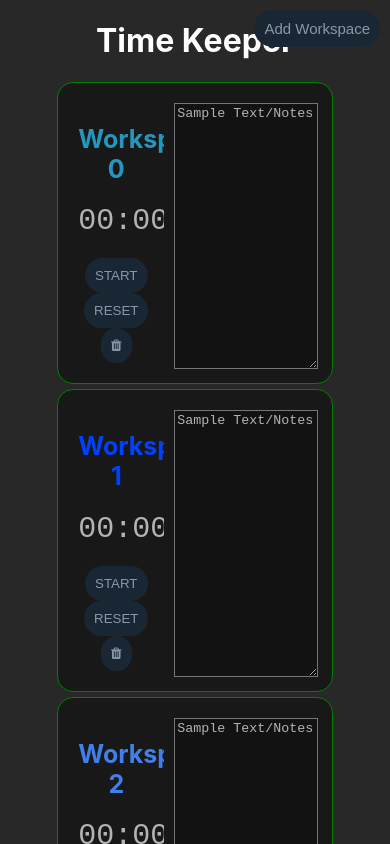
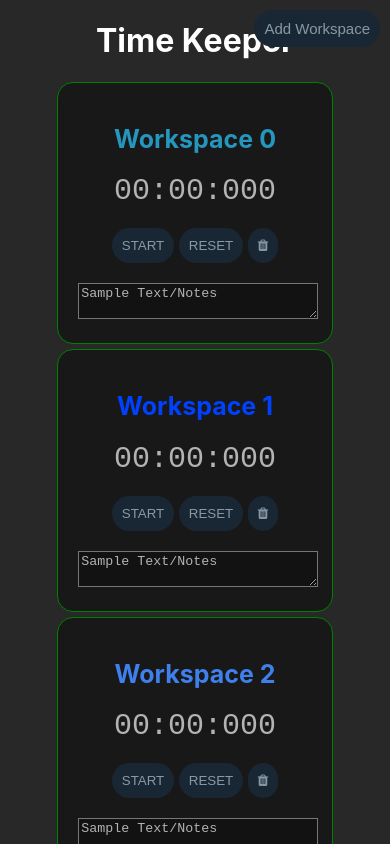
Before and after one commit to harshsinghvi/time-keeper, a React (Create React App) app: page / in a window 390 px wide. Shown: the top 844 px of the page. Built offline with nearby package versions, Linux system fonts and the light colour scheme.

Commit message:
Responsive Design for Mobiles

```diff
--- a/src/Stopwatch.css
+++ b/src/Stopwatch.css
@@ -59,3 +59,9 @@ button{
     border-radius: 3rem;
     padding: 10px;
 }
+
+@media (max-width: 800px) {
+  .Stopwatch {
+    width: auto;
+  }
+}
--- a/src/Todo.css
+++ b/src/Todo.css
@@ -5,3 +5,9 @@
   text-align: left;
   background-color: #181818;
 }
+
+@media (max-width: 800px) {
+  .TodoList {
+    width: auto;
+  }
+}
--- a/src/Workspace.css
+++ b/src/Workspace.css
@@ -17,3 +17,9 @@
   display: flex;
   flex-direction: row;
 }
+
+@media (max-width: 800px) {
+  .rowC {
+    flex-direction: column;
+  }
+}
```
